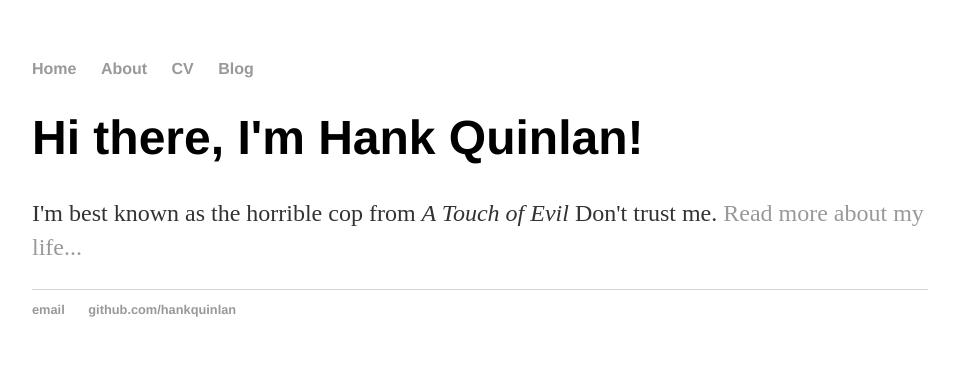
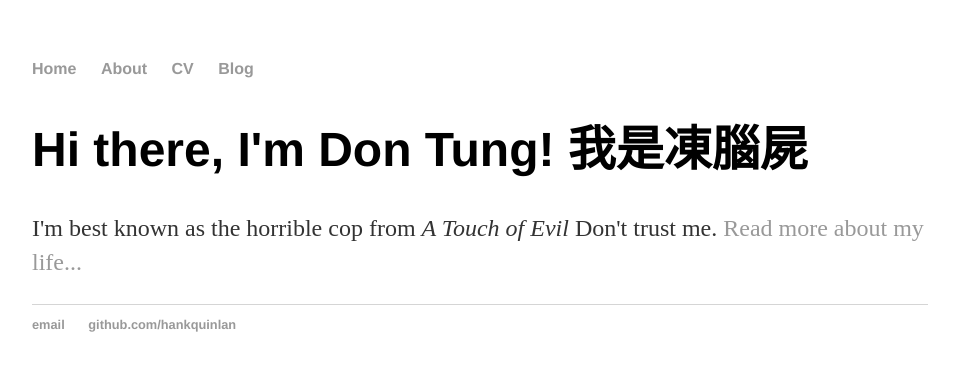
Before and after one commit to donNao/donNao.github.io, a Jekyll site: the page built from index.html, in a window 1280 px wide. Shown: the top 371 px of the page, without its empty margins (160-1115 px from the left). Built offline with Jekyll 4.4.1, drawn with Linux system fonts in a browser that asks for light colours.

Commit message:
Update index.html

```diff
--- a/index.html
+++ b/index.html
@@ -3,6 +3,6 @@ layout: default
 title: Hank Quinlan, Horrible Cop
 ---
 <div class="blurb">
-	<h1>Hi there, I'm Hank Quinlan!</h1>
+	<h1>Hi there, I'm Don Tung!  我是凍腦屍</h1>
 	<p>I'm best known as the horrible cop from <em>A Touch of Evil</em> Don't trust me. <a href="/about">Read more about my life...</a></p>
 </div><!-- /.blurb -->
```
